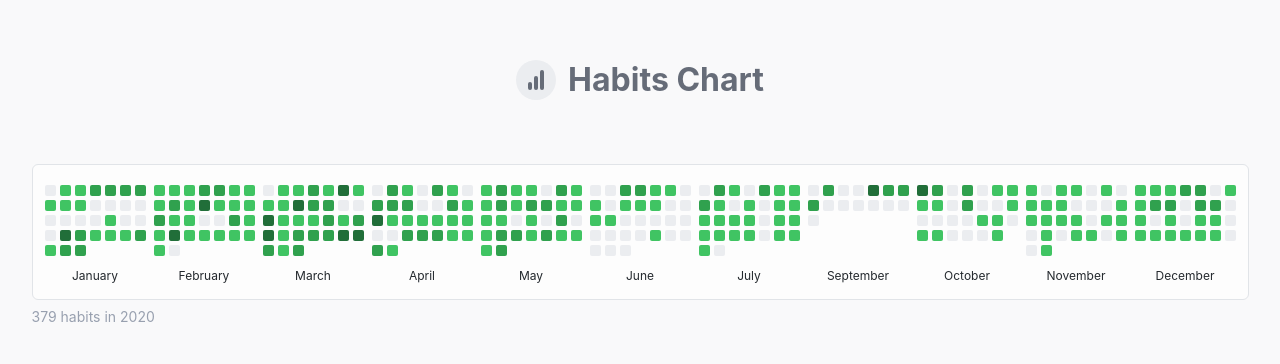
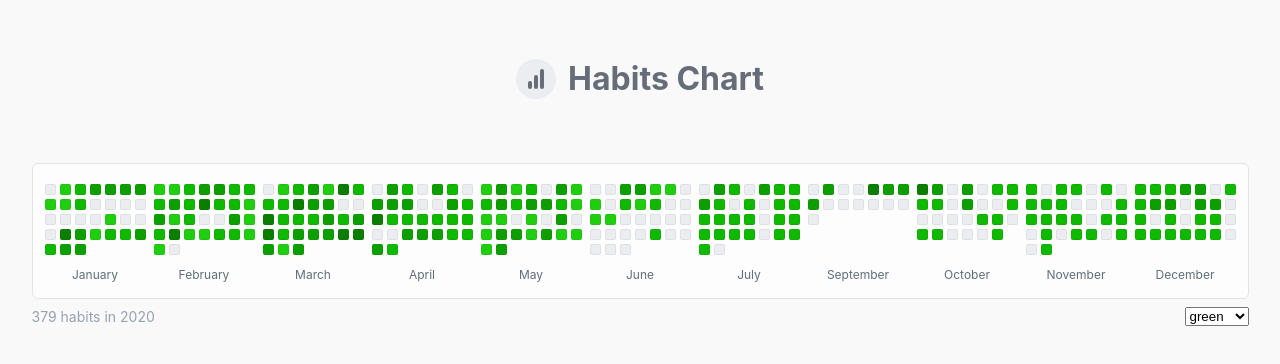
Before and after one commit to akramsaouri/habit-chart, a Next.js app: page / in a window 1280 px wide. Shown: the part 208-572 px from the top of the page. Built offline with nearby package versions, Linux system fonts and the light colour scheme.

Commit message:
add mutiple themes

```diff
--- a/pages/index.js
+++ b/pages/index.js
@@ -6,26 +6,30 @@ import Head from "next/head";
 import ReactTooltip from "react-tooltip";
 
 import styles from "../styles/Home.module.css";
-
-const activityToCn = (activity) => {
-  if (!activity) return null;
-  if (activity < 0.25) return "cube--l1";
-  if (activity < 0.5) return "cube--l2";
-  if (activity < 0.75) return "cube--l3";
-  return "cube--l4";
-};
-
-const capitalize = (str) => {
-  return str.substring(0, 1).toUpperCase().concat(str.substring(1, str.length));
-};
-
-const activityToString = (yesCount, day, month) => {
-  return `${yesCount === 0 ? "No" : yesCount} ${
-    yesCount === 1 ? "habit" : "habits"
-  } on ${day} ${capitalize(month)}`;
-};
+import {
+  activityToCn,
+  activityToString,
+  getDateFromFilename,
+  months,
+  calculateActivityFromRow,
+  capitalize,
+} from "./utils";
+import { useEffect, useMemo, useState } from "react";
 
 export default function Home({ reports, meta }) {
+  const [selectedTheme, setSelectedTheme] = useState("green");
+
+  const setCssVarProperty = (name, value) => {
+    document.documentElement.style.setProperty(name, value);
+  };
+
+  useEffect(() => {
+    setCssVarProperty("--cube-color-1", `var(--${selectedTheme}-color-1)`);
+    setCssVarProperty("--cube-color-2", `var(--${selectedTheme}-color-2)`);
+    setCssVarProperty("--cube-color-3", `var(--${selectedTheme}-color-3)`);
+    setCssVarProperty("--cube-color-4", `var(--${selectedTheme}-color-4)`);
+  }, [selectedTheme]);
+
   return (
     <>
       <Head>
@@ -79,9 +83,22 @@ export default function Home({ reports, meta }) {
               </div>
             ))}
           </div>
-          <p className={styles.subtitle}>
-            {meta.totalYesCount} habits in {meta.year}
-          </p>
+          <div className={styles.footer}>
+            <p className={styles.summary}>
+              {meta.totalYesCount} habits in {meta.year}
+            </p>
+            <select
+              value={selectedTheme}
+              onChange={(e) => setSelectedTheme(e.target.value)}
+              className={styles.colorPicker}
+            >
+              <option value="green" label="green" />
+              <option value="yellow" label="yellow" />
+              <option value="orange" label="orange" />
+              <option value="red" label="red" />
+              <option value="blue" label="blue" />
+            </select>
+          </div>
         </div>
       </div>
     </>
@@ -89,20 +106,6 @@ export default function Home({ reports, meta }) {
 }
 
 export async function getStaticProps() {
-  const months = [
-    "january",
-    "february",
-    "march",
-    "april",
-    "may",
-    "june",
-    "july",
-    "august",
-    "september",
-    "october",
-    "november",
-    "december",
-  ];
   const dataCsvDirectory = path.join(process.cwd(), "/data");
   const filenames = fs.readdirSync(dataCsvDirectory);
   let totalYesCount = 0;
@@ -143,27 +146,3 @@ export async function getStaticProps() {
     },
   };
 }
-
-function calculateActivityFromRow(row) {
-  let yesCount = 0;
-  const keys = Object.keys(row);
-  keys.forEach((key) => {
-    if (row[key] === "Yes") {
-      yesCount = yesCount + 1;
-    }
-  });
-  const allKeys = keys.length - 1; // minus 1 because "day" field have to be omitted
-  return {
-    yesCount,
-    fraction: Number(parseFloat(yesCount / allKeys).toPrecision(1)),
-  };
-}
-
-function getDateFromFilename(filename) {
-  const date = filename.split(".")[0];
-  const [month, year] = date.split("_");
-  return {
-    month,
-    year,
-  };
-}
--- /dev/null
+++ b/pages/utils.js
@@ -0,0 +1,56 @@
+export const capitalize = (str) => {
+  return str.substring(0, 1).toUpperCase().concat(str.substring(1, str.length));
+};
+
+export const activityToCn = (activity) => {
+  if (!activity) return null;
+  if (activity < 0.25) return "cube-color-1";
+  if (activity < 0.5) return "cube-color-2";
+  if (activity < 0.75) return "cube-color-3";
+  return "cube-color-4";
+};
+
+export const activityToString = (yesCount, day, month) => {
+  return `${yesCount === 0 ? "No" : yesCount} ${
+    yesCount === 1 ? "habit" : "habits"
+  } on ${day} ${capitalize(month)}`;
+};
+
+export const months = [
+  "january",
+  "february",
+  "march",
+  "april",
+  "may",
+  "june",
+  "july",
+  "august",
+  "september",
+  "october",
+  "november",
+  "december",
+];
+
+export const calculateActivityFromRow = (row) => {
+  let yesCount = 0;
+  const keys = Object.keys(row);
+  keys.forEach((key) => {
+    if (row[key] === "Yes") {
+      yesCount = yesCount + 1;
+    }
+  });
+  const allKeys = keys.length - 1; // minus 1 because "day" field have to be omitted
+  return {
+    yesCount,
+    fraction: Number(parseFloat(yesCount / allKeys).toPrecision(1)),
+  };
+};
+
+export const getDateFromFilename = (filename) => {
+  const date = filename.split(".")[0];
+  const [month, year] = date.split("_");
+  return {
+    month,
+    year,
+  };
+};
--- a/styles/Home.module.css
+++ b/styles/Home.module.css
@@ -25,12 +25,6 @@
   background-color: #ebedf0;
   border-radius: 50%;
   margin-right: 0.75rem;
-}
-
-.subtitle {
-  color: #98a0af;
-  font-size: 14px;
-  margin-top: 0.5rem;
 }
 
 .activityGrid {
@@ -61,28 +55,45 @@
 
 .monthName {
   margin-top: 8px;
-  color: #24292e;
+  color: #606e79;
   font-size: 12px;
+}
+
+.footer {
+  display: flex;
+  justify-content: space-between;
+  align-items: center;
+  margin-top: 0.5rem;
+}
+
+.summary {
+  color: #98a0af;
+  font-size: 14px;
+}
+
+.colorPicker {
+  /* todo: style color picker */
 }
 
 .cube {
   width: 11px;
   height: 11px;
   background-color: #ebedf0;
+  border: 1px solid #1b1f230f;
   border-radius: 2px;
   cursor: pointer;
+  transition: background-color 0.15s ease;
 }
 
-.cube--l1 {
-  background-color: #40c463;
+.cube-color-1 {
+  background-color: var(--cube-color-1);
 }
-
-.cube--l2 {
-  background-color: #40c463;
+.cube-color-2 {
+  background-color: var(--cube-color-2);
 }
-.cube--l3 {
-  background-color: #30a14e;
+.cube-color-3 {
+  background-color: var(--cube-color-3);
 }
-.cube--l4 {
-  background-color: #216e39;
+.cube-color-4 {
+  background-color: var(--cube-color-4);
 }
--- a/styles/globals.css
+++ b/styles/globals.css
@@ -19,3 +19,35 @@ h1,
 p {
   margin: 0;
 }
+
+:root {
+  --green-color-1: #1fcf0f;
+  --green-color-2: #0fb900;
+  --green-color-3: #0d9f00;
+  --green-color-4: #0b7e00;
+
+  --yellow-color-1: #c5b500;
+  --yellow-color-2: #b0a200;
+  --yellow-color-3: #978b00;
+  --yellow-color-4: #776e00;
+
+  --orange-color-1: #e4a679;
+  --orange-color-2: #dd8d54;
+  --orange-color-3: #d36d24;
+  --orange-color-4: #b54c00;
+
+  --red-color-1: #ec9ea5;
+  --red-color-2: #e6838b;
+  --red-color-3: #df5f6a;
+  --red-color-4: #d2202f;
+
+  --blue-color-1: #7dbae5;
+  --blue-color-2: #5aa7de;
+  --blue-color-3: #2d8fd5;
+  --blue-color-4: #006fbe;
+
+  --cube-color-1: var(--yellow-color-1);
+  --cube-color-2: var(--yellow-color-2);
+  --cube-color-3: var(--yellow-color-3);
+  --cube-color-4: var(--yellow-color-4);
+}
```
